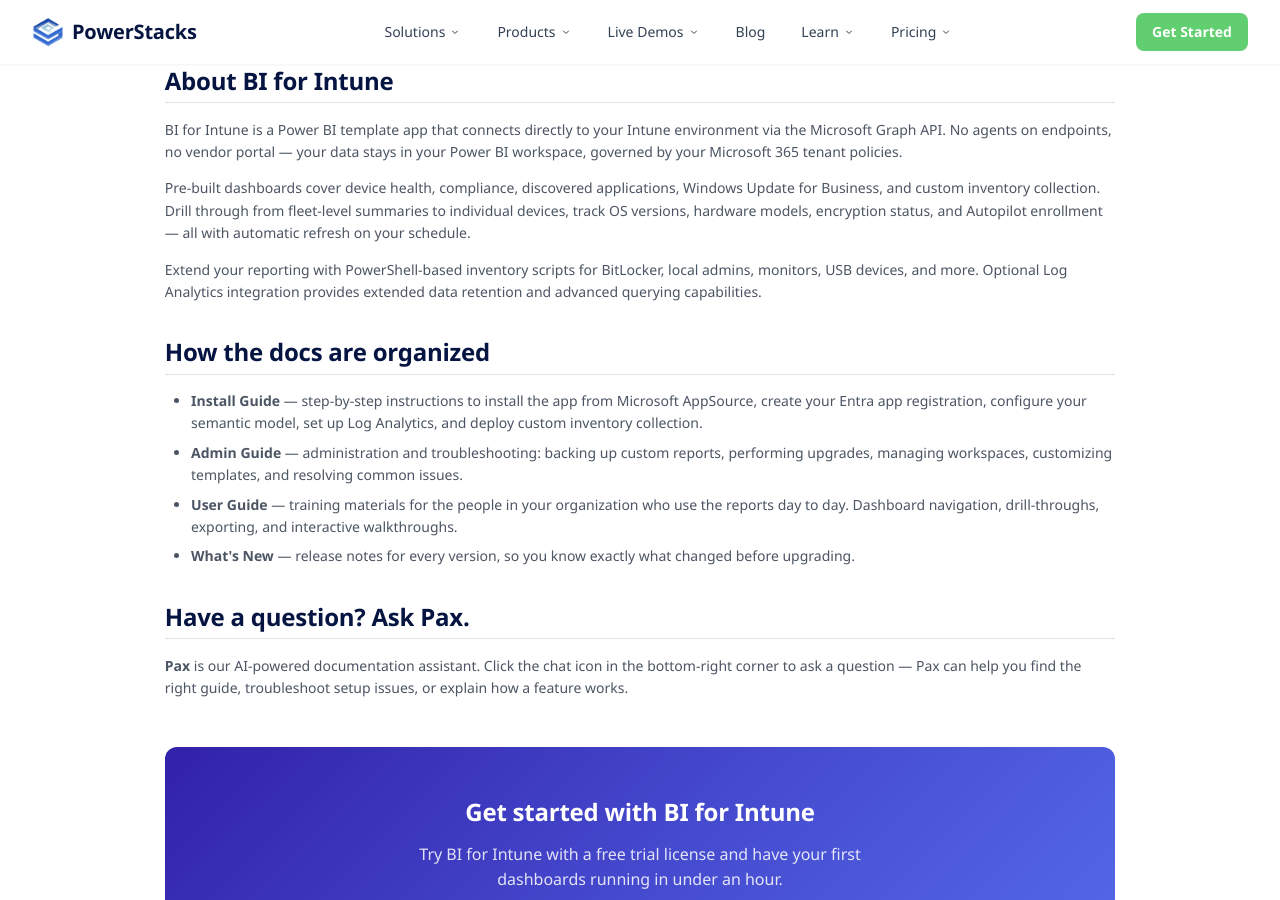
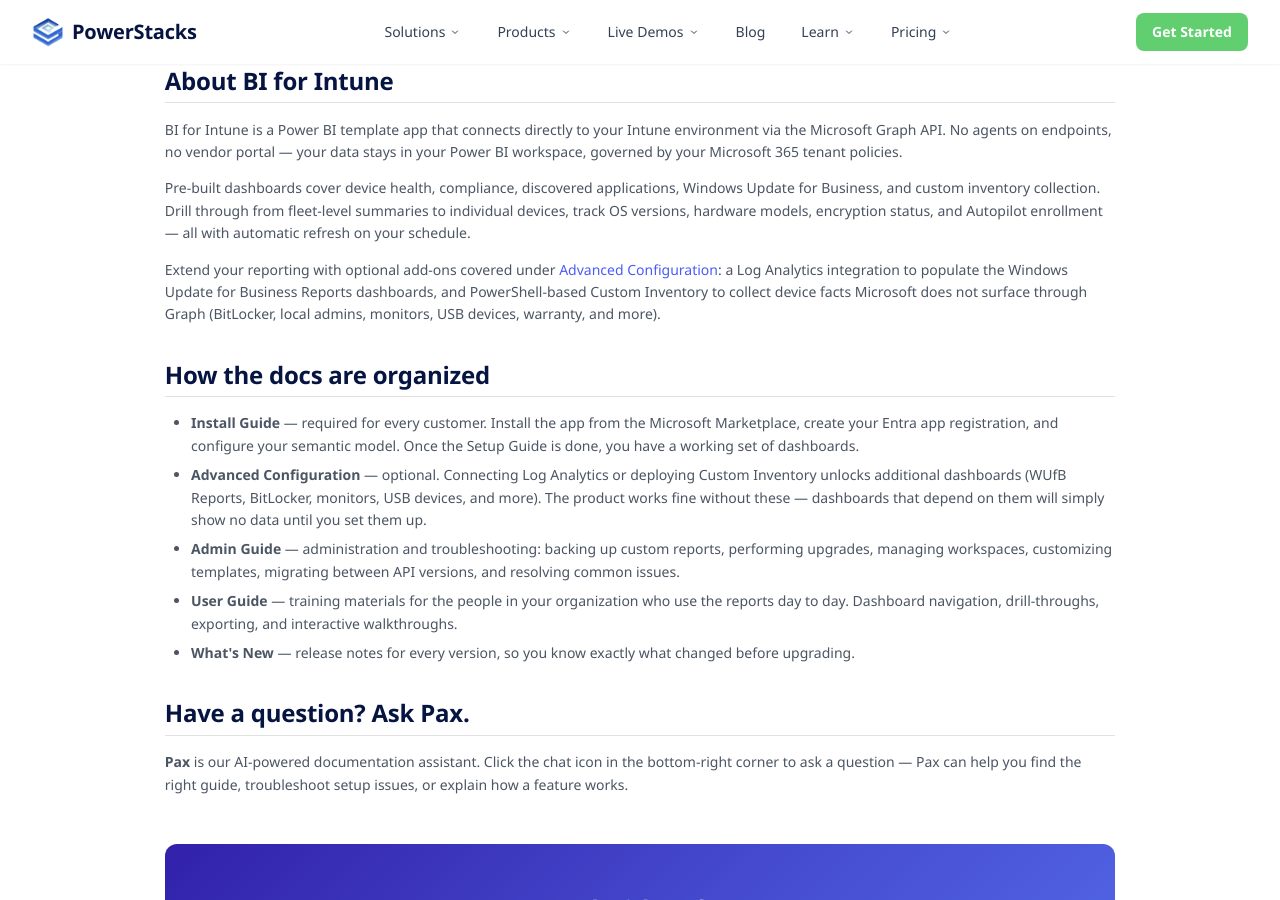
Before and after one commit to powerstacks-corp/powerstacks-docs, an MkDocs documentation site: the page built from docs/bi-for-intune/index.md, in a window 1280 px wide and 900 px high, scrolled down 290 px. Built offline with MkDocs 1.6.1 and Material for MkDocs 9.7.7, drawn with Linux system fonts in a browser that asks for light colours.

Commit message:
docs: separate required vs advanced configuration; fix release-notes archive 404
Top-level IA change for all three products: split required install steps
from optional add-ons so customers can tell at a glance what they have to
do versus what they can skip.

- BI for Intune: Log Analytics + Custom Inventory pulled out from under
  Installation into a sibling "Advanced Configuration" section. Added
  advanced-configuration.md explaining what each integration unlocks
  (WUfB Reports via Log Analytics, BitLocker / monitors / USB / etc.
  via Custom Inventory) and noting the WUfB Reports vs Autopatch
  distinction. Moved "Migrate to Log Ingestion API" into Administration
  in the nav since it is a migration path, not part of new install.
- BI for SCCM: same split — Custom Inventory extensions moved from under
  Installation into Advanced Configuration with a new index page that
  enumerates which dashboard each extension unlocks.
- BI for Defender: added Advanced Configuration calling out the one
  Microsoft-side prerequisite that affects what data we can show — the
  Browser Extension dashboards depend on the Microsoft Defender
  Vulnerability Management add-on. Nothing to configure on our side,
  but we now document it so customers know why those dashboards may be
  blank.

Per-product index pages updated with a "required vs advanced" framing
and a link to the new section.

Storylane demo: added the new Azure Monitor Logs Ingestion API
walkthrough to the Custom Inventory deploy page as a supplementary
visual aid above the written instructions, with explicit "supplement,
not a replacement" framing. Existing Log Analytics setup docs are kept
as-is — the demo enhances rather than replaces them.

Bonus fix: macros.py — the release_archive macro emitted bare relative
URLs ("version-65-feb-21-2026/"). That works from release-notes/index.md
(rendered at release-notes/) but produced 404s from archive.md
(rendered at release-notes/archive/). Now emits site-root-relative URLs
("/{product}/release-notes/{stem}/") so links resolve correctly from
both pages. All three products' archives were affected.

File paths for moved-in-nav pages were left in place so existing
bookmarks and external links continue to work; only mkdocs.yml nav
references changed.

Co-Authored-By: Claude Opus 4.7 (1M context) <noreply@anthropic.com>

```diff
--- a/docs/bi-for-intune/index.md
+++ b/docs/bi-for-intune/index.md
@@ -34,12 +34,13 @@ BI for Intune is a Power BI template app that connects directly to your Intune e
 
 Pre-built dashboards cover device health, compliance, discovered applications, Windows Update for Business, and custom inventory collection. Drill through from fleet-level summaries to individual devices, track OS versions, hardware models, encryption status, and Autopilot enrollment — all with automatic refresh on your schedule.
 
-Extend your reporting with PowerShell-based inventory scripts for BitLocker, local admins, monitors, USB devices, and more. Optional Log Analytics integration provides extended data retention and advanced querying capabilities.
+Extend your reporting with optional add-ons covered under [Advanced Configuration](advanced-configuration.md): a Log Analytics integration to populate the Windows Update for Business Reports dashboards, and PowerShell-based Custom Inventory to collect device facts Microsoft does not surface through Graph (BitLocker, local admins, monitors, USB devices, warranty, and more).
 
 ## How the docs are organized
 
-- **Install Guide** — step-by-step instructions to install the app from Microsoft AppSource, create your Entra app registration, configure your semantic model, set up Log Analytics, and deploy custom inventory collection.
-- **Admin Guide** — administration and troubleshooting: backing up custom reports, performing upgrades, managing workspaces, customizing templates, and resolving common issues.
+- **Install Guide** — required for every customer. Install the app from the Microsoft Marketplace, create your Entra app registration, and configure your semantic model. Once the Setup Guide is done, you have a working set of dashboards.
+- **Advanced Configuration** — optional. Connecting Log Analytics or deploying Custom Inventory unlocks additional dashboards (WUfB Reports, BitLocker, monitors, USB devices, and more). The product works fine without these — dashboards that depend on them will simply show no data until you set them up.
+- **Admin Guide** — administration and troubleshooting: backing up custom reports, performing upgrades, managing workspaces, customizing templates, migrating between API versions, and resolving common issues.
 - **User Guide** — training materials for the people in your organization who use the reports day to day. Dashboard navigation, drill-throughs, exporting, and interactive walkthroughs.
 - **What's New** — release notes for every version, so you know exactly what changed before upgrading.
 
--- a/mkdocs.yml
+++ b/mkdocs.yml
@@ -134,11 +134,12 @@ nav:
         - Cloud PC Export API Parameter: bi-for-intune/installation/setup-guide/cloud-pc-export-api-parameter.md
         - Configure Data Sync: bi-for-intune/installation/setup-guide/configure-data-sync.md
         - Enable Maps: bi-for-intune/installation/setup-guide/enable-maps.md
+    - Advanced Configuration:
+      - bi-for-intune/advanced-configuration.md
       - Log Analytics:
         - Connect Power BI to Log Analytics: bi-for-intune/installation/log-analytics/edit-entra-app-registration.md
         - Semantic Model Settings for Log Analytics: bi-for-intune/installation/log-analytics/semantic-model-settings-for-log-analytics.md
         - WUfB Reports: bi-for-intune/installation/log-analytics/wufb-reports.md
-        - Migrate to Log Ingestion API: bi-for-intune/installation/log-analytics/migrate-to-log-ingestion-api.md
       - Custom Inventory:
         - Create Entra Application: bi-for-intune/installation/custom-inventory/create-inventory-app-registration.md
         - Deploy Azure Resources: bi-for-intune/installation/custom-inventory/deploy-custom-inventory-resources.md
@@ -152,6 +153,7 @@ nav:
       - Perform In-place Upgrade: bi-for-intune/administration/perform-in-place-upgrade.md
       - Create Backup Workspace: bi-for-intune/administration/create-backup-workspace.md
       - Installing a Custom Power BI Template: bi-for-intune/administration/installing-a-custom-power-bi-template.md
+      - Migrate to Log Ingestion API: bi-for-intune/installation/log-analytics/migrate-to-log-ingestion-api.md
       - How to Edit Reports: bi-for-intune/administration/how-to-edit-bi-for-intune-reports.md
       - How to Create Popup Box Visuals: bi-for-intune/administration/how-to-create-popup-box-visuals.md
       - Repair Broken Visuals: bi-for-intune/administration/repair-broken-visuals.md
@@ -178,6 +180,8 @@ nav:
         - Configure the Semantic Model: bi-for-sccm/installation/setup-guide/configure-the-semantic-model.md
         - Enable Azure Maps: bi-for-sccm/installation/setup-guide/enable-azure-maps.md
         - AD User Discovery: bi-for-sccm/installation/setup-guide/ad-user-discovery.md
+    - Advanced Configuration:
+      - bi-for-sccm/advanced-configuration.md
       - Custom Inventory:
         - BitLocker: bi-for-sccm/installation/custom-inventory/bitlocker.md
         - Local Admin Group: bi-for-sccm/installation/custom-inventory/local-admin-group.md
@@ -219,6 +223,8 @@ nav:
         - Configure the Semantic Model: bi-for-defender/installation/setup-guide/configure-the-semantic-model.md
         - Configure Data Sync: bi-for-defender/installation/setup-guide/configure-data-sync.md
         - Application Controls: bi-for-defender/installation/setup-guide/application-controls.md
+    - Advanced Configuration:
+      - bi-for-defender/advanced-configuration.md
     - Administration:
       - bi-for-defender/administration/index.md
       - Semantic Model Parameters: bi-for-defender/administration/semantic-model-parameters.md
```
Also changed, not shown: docs/bi-for-defender/advanced-configuration.md (added, +22 -0 lines), docs/bi-for-defender/index.md (+2 -1 lines), docs/bi-for-intune/advanced-configuration.md (added, +31 -0 lines), docs/bi-for-intune/installation/custom-inventory/deploy-custom-inventory-resources.md (+5 -1 lines), docs/bi-for-sccm/advanced-configuration.md (added, +31 -0 lines), docs/bi-for-sccm/index.md (+3 -2 lines), macros.py (+6 -4 lines).
